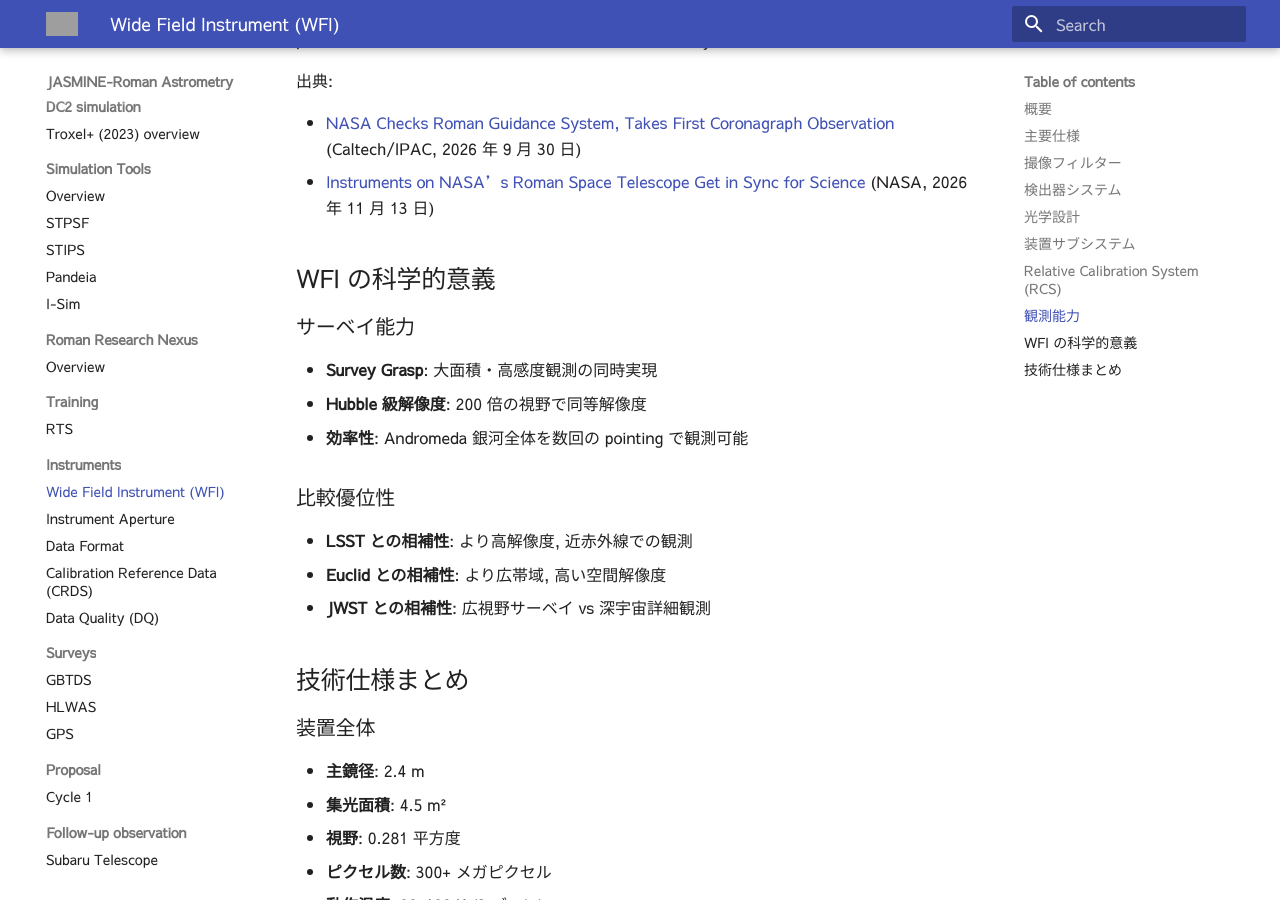
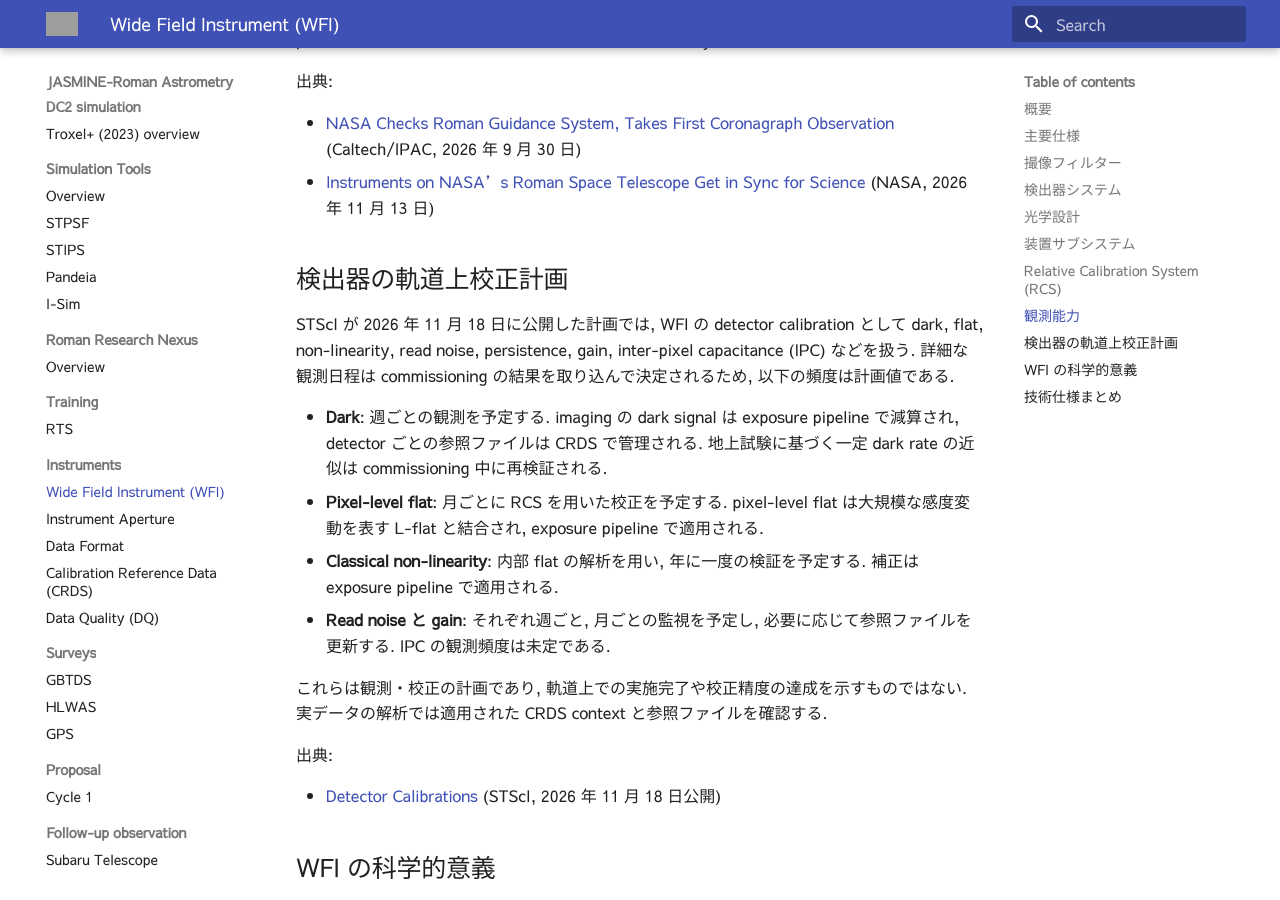
Before and after one commit to astronasutarou/jasmine-roman-astrometry, an MkDocs documentation site: the page built from docs/inst/wfi.md, in a window 1280 px wide and 900 px high, scrolled down 5579 px. Built offline with MkDocs 1.6.1 and Material for MkDocs 9.7.7, drawn with Linux system fonts in a browser that asks for light colours; grey boxes are pictures that could not be loaded.

Commit message:
docs: summarize WFI detector calibration plan

```diff
--- a/docs/inst/wfi.md
+++ b/docs/inst/wfi.md
@@ -170,6 +170,21 @@ NASA は 2026 年 11 月 13 日, WFI と observatory の内部 alignment が完
 - [NASA Checks Roman Guidance System, Takes First Coronagraph Observation](https://roman.ipac.caltech.edu/news/nasa-checks-roman-guidance-system-takes-first-coronagraph-observation) (Caltech/IPAC, 2026 年 9 月 30 日)
 - [Instruments on NASA's Roman Space Telescope Get in Sync for Science](https://science.nasa.gov/blogs/roman/2026/11/13/instruments-on-nasas-roman-space-telescope-get-in-sync-for-science/) (NASA, 2026 年 11 月 13 日)
 
+## 検出器の軌道上校正計画
+
+STScI が 2026 年 11 月 18 日に公開した計画では, WFI の detector calibration として dark, flat, non-linearity, read noise, persistence, gain, inter-pixel capacitance (IPC) などを扱う. 詳細な観測日程は commissioning の結果を取り込んで決定されるため, 以下の頻度は計画値である.
+
+- **Dark**: 週ごとの観測を予定する. imaging の dark signal は exposure pipeline で減算され, detector ごとの参照ファイルは CRDS で管理される. 地上試験に基づく一定 dark rate の近似は commissioning 中に再検証される.
+- **Pixel-level flat**: 月ごとに RCS を用いた校正を予定する. pixel-level flat は大規模な感度変動を表す L-flat と結合され, exposure pipeline で適用される.
+- **Classical non-linearity**: 内部 flat の解析を用い, 年に一度の検証を予定する. 補正は exposure pipeline で適用される.
+- **Read noise と gain**: それぞれ週ごと, 月ごとの監視を予定し, 必要に応じて参照ファイルを更新する. IPC の観測頻度は未定である.
+
+これらは観測・校正の計画であり, 軌道上での実施完了や校正精度の達成を示すものではない. 実データの解析では適用された CRDS context と参照ファイルを確認する.
+
+出典:
+
+- [Detector Calibrations](https://roman-docs.stsci.edu/roman-instruments/the-wide-field-instrument/wfi-characterization-activities/on-orbit-calibration-plan/detector-calibrations) (STScI, 2026 年 11 月 18 日公開)
+
 ## WFI の科学的意義
 
 ### サーベイ能力
```
